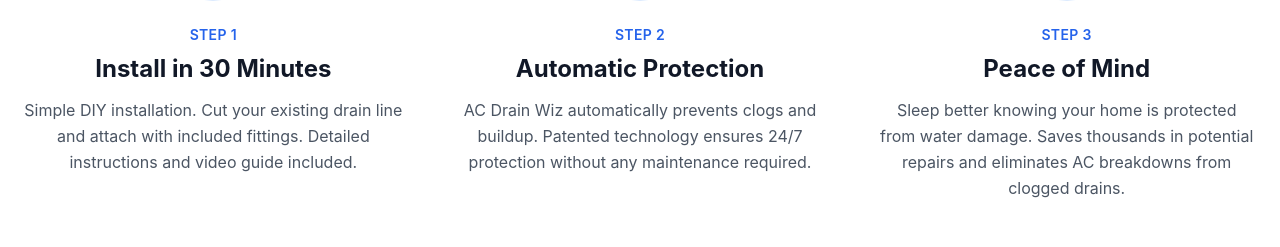
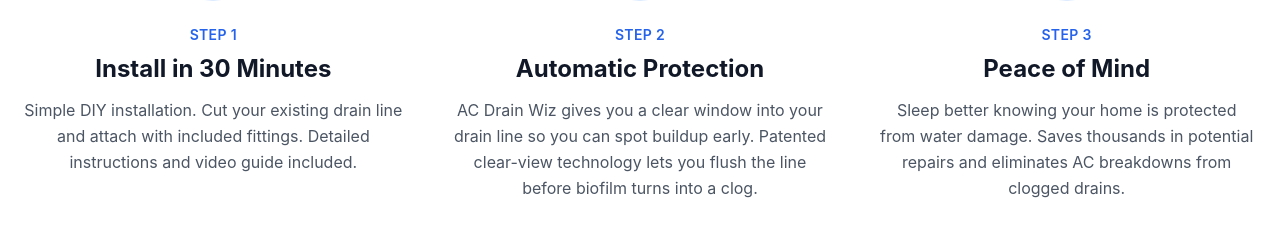
Before and after one commit to Drako197/acdw-website, a React (Vite) app: page /homeowner in a window 1280 px wide. Shown: the part 2356-2603 px from the top of the page. Built offline with nearby package versions, Linux system fonts and the light colour scheme.

Commit message:
Clarify Step 2 copy to highlight clear-view monitoring

```diff
--- a/src/pages/HomeownerHomePage.tsx
+++ b/src/pages/HomeownerHomePage.tsx
@@ -203,7 +203,7 @@ export function HomeownerHomePage() {
             <div className="homeowner-step-number">Step 2</div>
             <h3 className="homeowner-step-title">Automatic Protection</h3>
             <p className="homeowner-step-description">
-              AC Drain Wiz automatically prevents clogs and buildup. Patented technology ensures 24/7 protection without any maintenance required.
+              AC Drain Wiz gives you a clear window into your drain line so you can spot buildup early. Patented clear-view technology lets you flush the line before biofilm turns into a clog.
             </p>
           </div>
 
```
